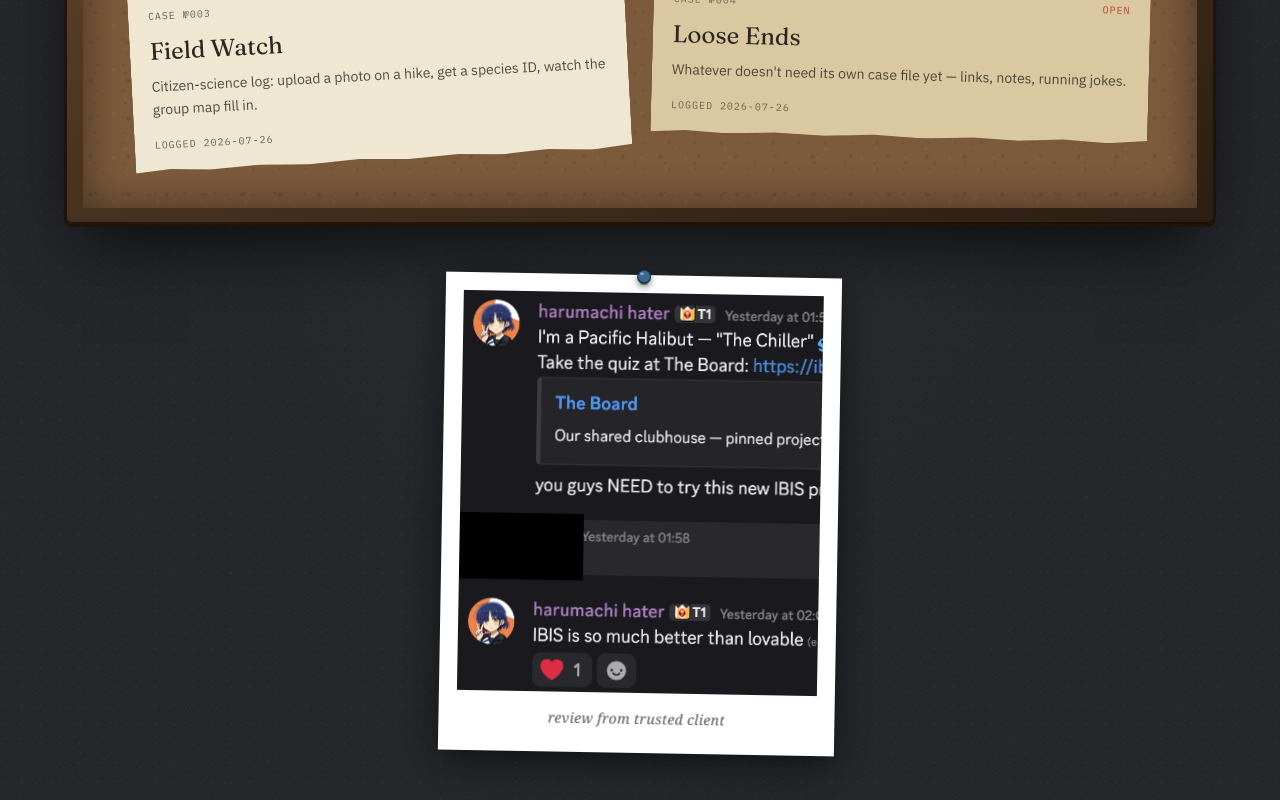
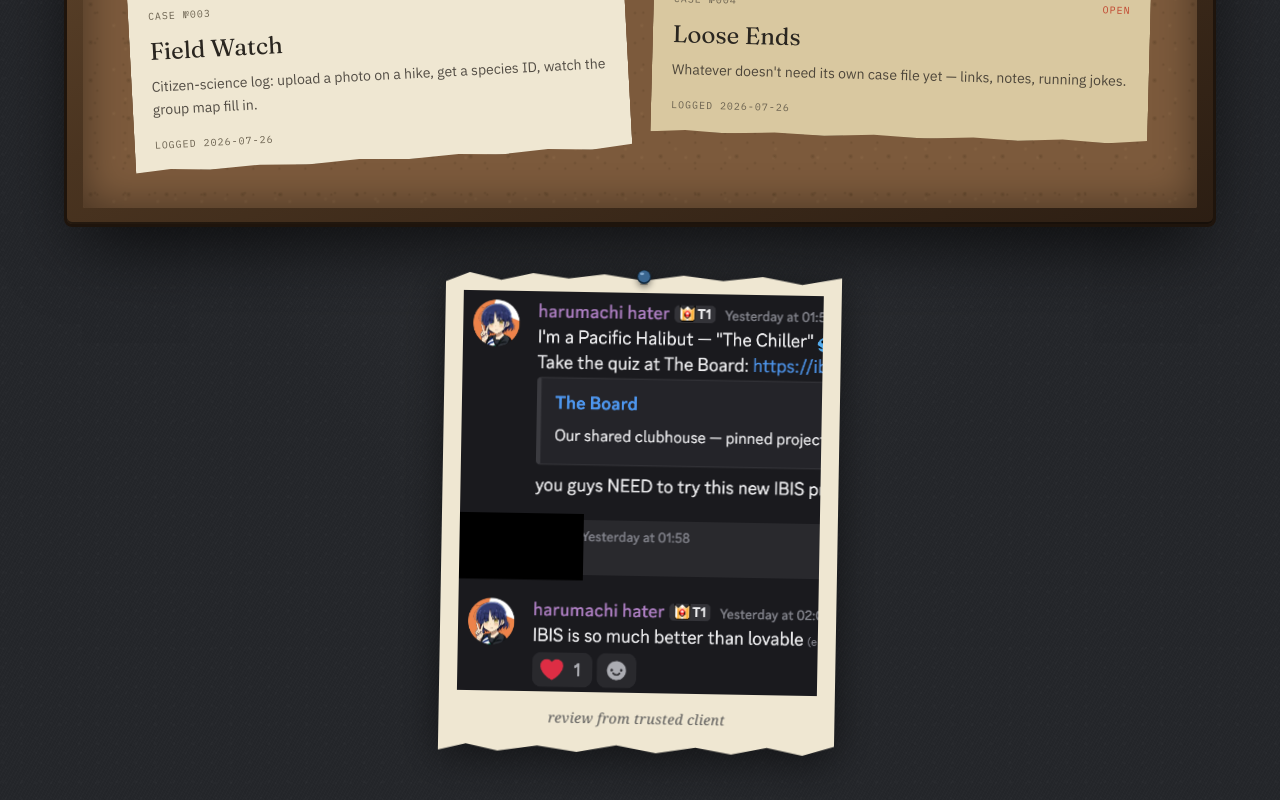
Before and after one commit to dut-inc/project-website, a Next.js app: page / in a window 1280 px wide. Shown: the part 534-1334 px from the top of the page. Built offline with nearby package versions, Linux system fonts and the light colour scheme.

Commit message:
Added paper-torn property to review

```diff
--- a/app/page.tsx
+++ b/app/page.tsx
@@ -27,7 +27,7 @@ export default function HomePage() {
           ))}
         </div>
       </Board>
-      <Review />
+      <Review paperClass = {"bg-cream"}/>
     </div>
   );
 }
--- a/components/Review.tsx
+++ b/components/Review.tsx
@@ -1,7 +1,7 @@
 import Pin from "@/components/Pin";
 import Image from "next/image";
 
-export default function Review() {
+export default function Review({ paperClass }: { paperClass: string }) {
     return (
     <div className="mt-12 flex justify-center">
     <div
@@ -9,7 +9,7 @@ export default function Review() {
     style={{ filter: "drop-shadow(0 8px 20px rgba(0,0,0,0.5))" }}
     >
     <Pin color="navy" />
-    <div className="bg-white px-[18px] pb-6 pt-[18px] shadow-lg">
+    <div className={`paper-torn ${paperClass} px-[18px] pb-6 pt-[18px] shadow-lg`}>
         <div className="relative overflow-hidden bg-ink/5" style={{ width: 360, height: 400 }}>
         <Image
             src="/images/ibisreview.png"
```
